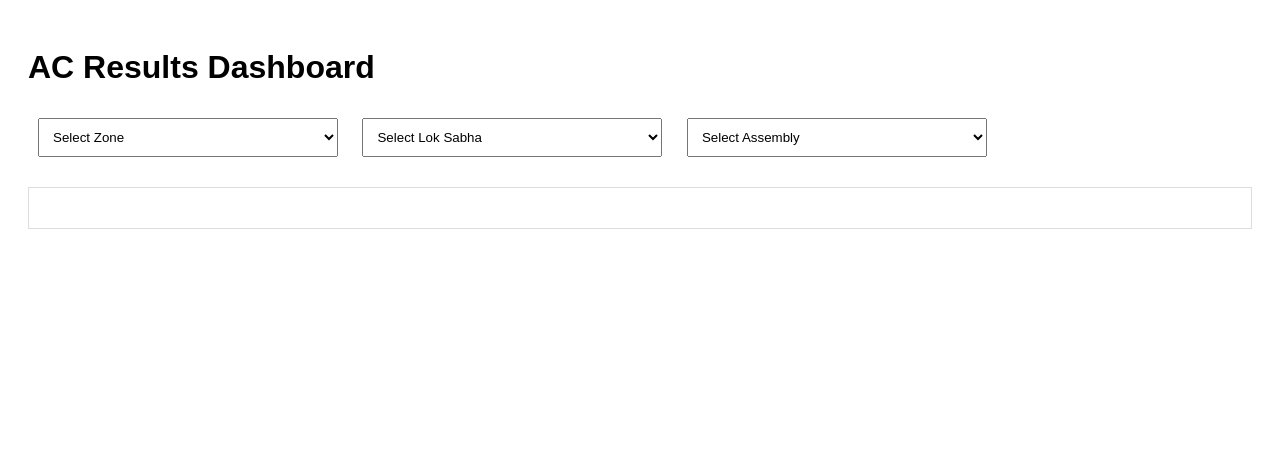
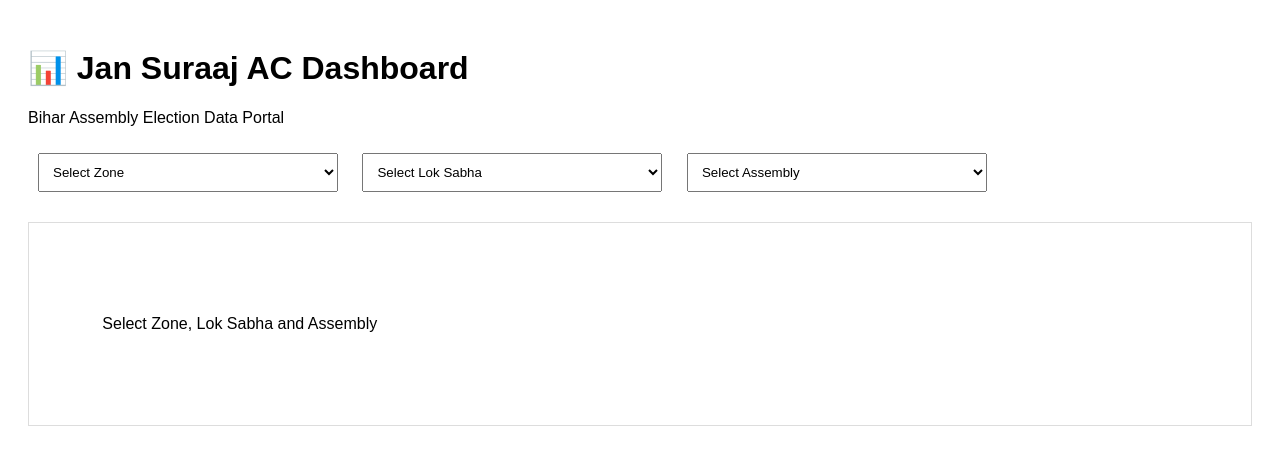
Before and after one commit to nadeemalam-ux/Dashboard, a plain HTML site: page index.html in a window 1280 px wide. Drawn offline with Linux system fonts and the light colour scheme; no server answers.

Commit message:
Update index.html

```diff
--- a/index.html
+++ b/index.html
@@ -1,12 +1,25 @@
 <!DOCTYPE html>
-<html>
+<html lang="en">
 <head>
-  <title>AC Results Dashboard</title>
+<meta charset="UTF-8">
+<meta name="viewport" content="width=device-width, initial-scale=1.0">
+
+<title>Jan Suraaj AC Dashboard</title>
+
+<link href="https://fonts.googleapis.com/css2?family=Poppins:wght@300;400;500;600;700&display=swap" rel="stylesheet">
 <link rel="stylesheet" href="style.css">
+
 </head>
 <body>
 
-<h1>AC Results Dashboard</h1>
+<div class="container">
+
+    <div class="header">
+        <h1>📊 Jan Suraaj AC Dashboard</h1>
+        <p>Bihar Assembly Election Data Portal</p>
+    </div>
+
+    <div class="filters-card">
 
         <select id="zone">
             <option value="">Select Zone</option>
@@ -20,7 +33,17 @@
             <option value="">Select Assembly</option>
         </select>
 
-<div id="result"></div>
+    </div>
+
+    <div id="result" class="result-card">
+
+        <div class="welcome">
+            Select Zone, Lok Sabha and Assembly
+        </div>
+
+    </div>
+
+</div>
 
 <script src="script.js"></script>
 
```
Lines whose indentation alone changed are shown as unchanged.
